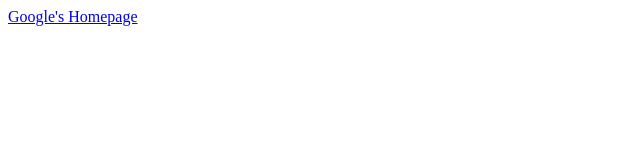
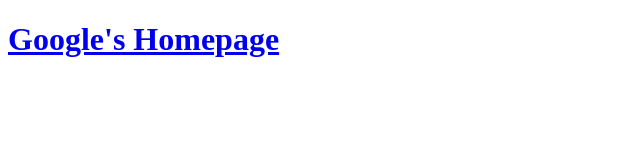
Before and after one commit to Alighorashi95/HTML, a plain HTML site: page ga_site/index.html in a window 1280 px wide. Shown: the whole page, without its empty margins (0-640 px from the left). Drawn offline with Linux system fonts and the light colour scheme.

Commit message:
Links 1.2

```diff
--- a/ga_site/index.html
+++ b/ga_site/index.html
@@ -6,6 +6,6 @@
     <title>Mike's Website</title>
   </head>
   <body>
-    <a href="https://www.google.com">Google's Homepage</a>
+    <a href="https://www.google.com"><h1>Google's Homepage</h1></a>
   </body>
 </html>
```
